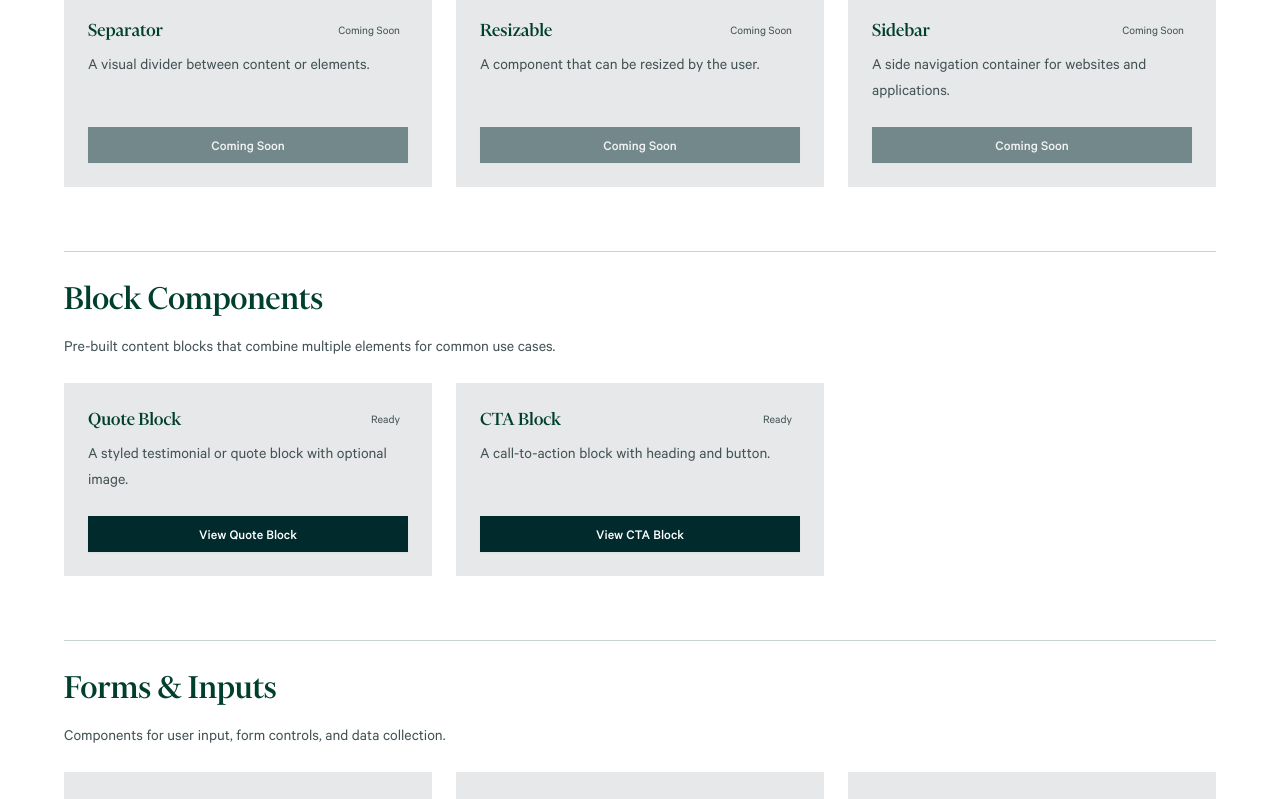
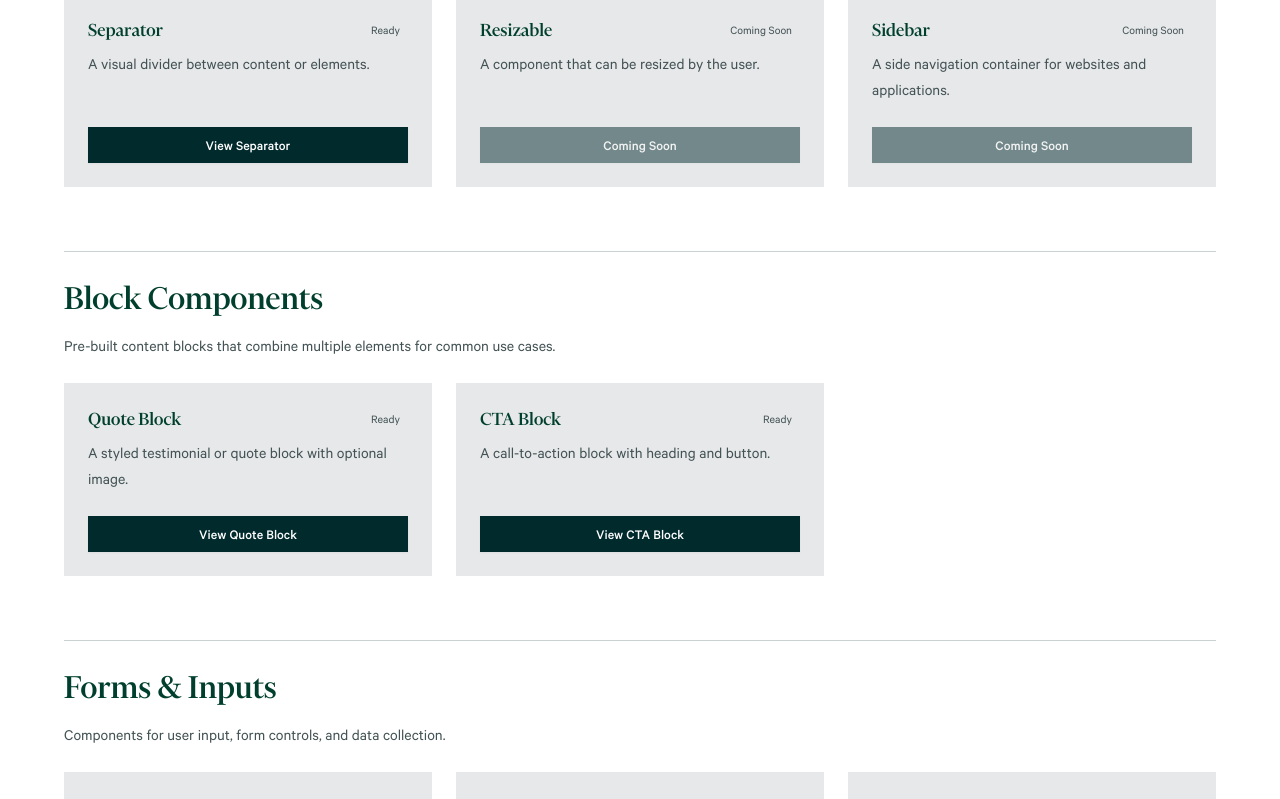
Before and after one commit to rizkinov/wolf-studio, a Next.js app: page /elements-example in a window 1280 px wide. Shown: the part 1260-2059 px from the top of the page. Built offline with nearby package versions, Linux system fonts and the light colour scheme.

Commit message:
Remove test separator page

```diff
--- a/app/elements-example/page.tsx
+++ b/app/elements-example/page.tsx
@@ -62,7 +62,7 @@ const elementCategories = [
         name: "Separator",
         description: "A visual divider between content or elements.",
         path: "/elements-example/separator",
-        status: "planned"
+        status: "completed"
       },
       {
         name: "Resizable",
--- a/app/elements-example/separator/page.tsx
+++ b/app/elements-example/separator/page.tsx
@@ -219,12 +219,12 @@ export default function SeparatorExamplePage() {
             <div className="space-y-8">
               <div>
                 <p className="font-calibre mb-4">Custom width separator (50% width):</p>
-                <CBRESeparator style={{ width: '50%', marginLeft: 0 }} />
+                <CBRESeparator style={{ width: '50% !important', marginLeft: '0 !important' }} />
               </div>
 
               <div>
                 <p className="font-calibre mb-4">Custom color separator (negative-red):</p>
-                <CBRESeparator style={{ backgroundColor: '#AD2A2A' }} />
+                <CBRESeparator style={{ backgroundColor: '#AD2A2A !important' }} />
               </div>
 
               <div>
@@ -238,10 +238,10 @@ export default function SeparatorExamplePage() {
             <h3 className="text-lg font-calibre font-medium text-dark-grey mb-3">Custom Styling</h3>
             <pre className="bg-gray-100 p-4 rounded overflow-x-auto text-sm">
 {`// Custom width (50%)
-<CBRESeparator style={{ width: '50%', marginLeft: 0 }} />
+<CBRESeparator style={{ width: '50% !important', marginLeft: '0 !important' }} />
 
 // Custom color (negative-red)
-<CBRESeparator style={{ backgroundColor: '#AD2A2A' }} />
+<CBRESeparator style={{ backgroundColor: '#AD2A2A !important' }} />
 
 // Custom margin (extra large)
 <CBRESeparator className="!my-16" />`}
--- a/app/globals.css
+++ b/app/globals.css
@@ -203,4 +203,62 @@
     background-color: transparent !important;
     box-shadow: none !important;
   }
+
+  /* Specific fix for the tabs border flickering issue */
+  [data-slot="tabs-trigger"][data-variant="underline"][data-state="active"],
+  [data-slot="tabs-trigger"][data-variant="underline"][data-state="inactive"] {
+    border: none !important;
+    outline: none !important;
+  }
+
+  /* Add the accent green border only after ensuring there are no other borders */
+  [data-slot="tabs-trigger"][data-variant="underline"][data-state="active"]::after {
+    content: '';
+    position: absolute;
+    bottom: 0;
+    left: 0;
+    width: 100%;
+    height: 3px;
+    background-color: var(--accent-green);
+    z-index: 10;
+  }
+
+  /* Underline variant active state */
+  [data-slot="tabs-trigger"][data-variant="underline"][data-state="active"] {
+    background-color: transparent !important;
+    color: var(--cbre-green) !important;
+    box-shadow: none !important;
+  }
+
+  /* Ensure separator visibility */
+  [data-slot="separator-root"] {
+    background-color: var(--cbre-green) !important;
+    opacity: 1 !important;
+    visibility: visible !important;
+    display: block !important;
+  }
+
+  [data-slot="separator-root"][data-orientation="horizontal"] {
+    height: 2px !important;
+    min-height: 2px !important;
+  }
+
+  [data-slot="separator-root"][data-orientation="vertical"] {
+    width: 2px !important;
+    min-width: 2px !important;
+  }
+
+  [data-slot="separator-root"][data-variant="thin"][data-orientation="horizontal"] {
+    height: 1px !important;
+    min-height: 1px !important;
+  }
+
+  [data-slot="separator-root"][data-variant="thick"][data-orientation="horizontal"] {
+    height: 3px !important;
+    min-height: 3px !important;
+  }
+
+  [data-slot="separator-root"][data-variant="accent"] {
+    background-color: var(--accent-green) !important;
+  }
 }
```
